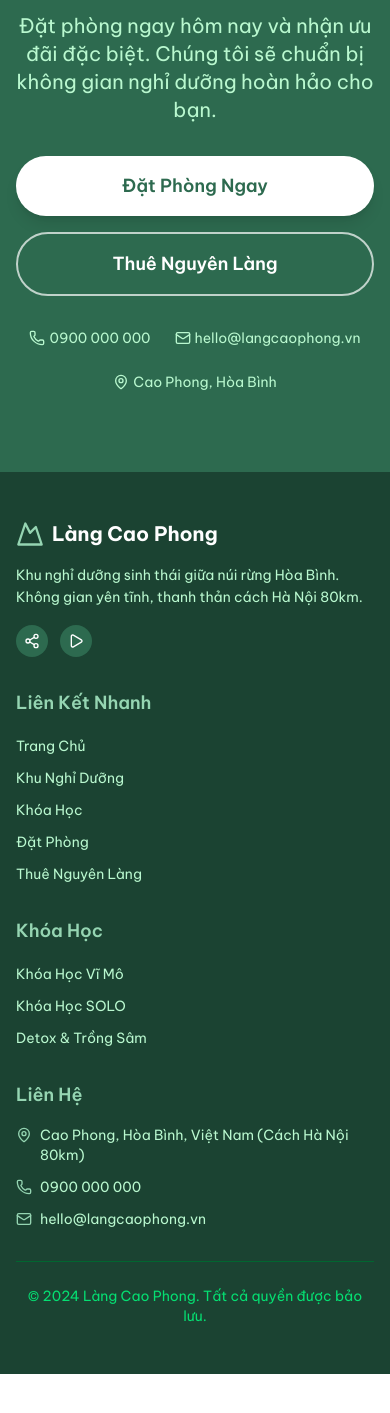
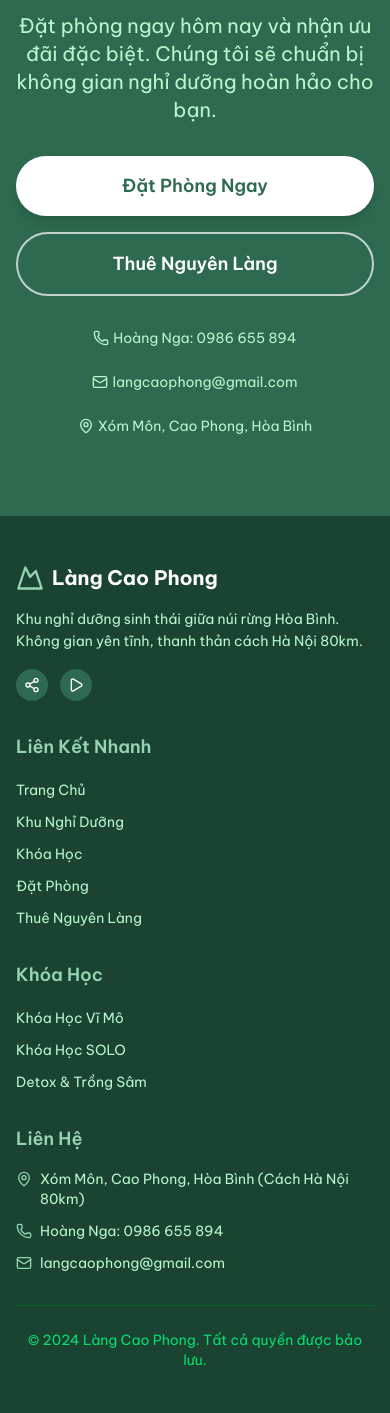
Before and after one commit to tuanhavinalink/langcaophong, a Next.js app: page / in a window 390 px wide. Shown: the part 6423-7836 px from the top of the page. Before the commit the page ends 7797 px from the top, so only its background shows below. Built offline with nearby package versions, Linux system fonts and the light colour scheme; no server answers.

Commit message:
Update contact info: address, phone (Hoang Nga), email

```diff
--- a/src/app/page.tsx
+++ b/src/app/page.tsx
@@ -326,9 +326,9 @@ export default function HomePage() {
             </Link>
           </div>
           <div className="mt-8 flex flex-wrap justify-center gap-6 text-green-200 text-sm">
-            <span className="flex items-center gap-1"><Phone className="w-4 h-4" /> 0900 000 000</span>
-            <span className="flex items-center gap-1"><Mail className="w-4 h-4" /> hello@langcaophong.vn</span>
-            <span className="flex items-center gap-1"><MapPin className="w-4 h-4" /> Cao Phong, Hòa Bình</span>
+            <span className="flex items-center gap-1"><Phone className="w-4 h-4" /> Hoàng Nga: 0986 655 894</span>
+            <span className="flex items-center gap-1"><Mail className="w-4 h-4" /> langcaophong@gmail.com</span>
+            <span className="flex items-center gap-1"><MapPin className="w-4 h-4" /> Xóm Môn, Cao Phong, Hòa Bình</span>
           </div>
         </div>
       </section>
--- a/src/components/Footer.tsx
+++ b/src/components/Footer.tsx
@@ -54,15 +54,15 @@ export default function Footer() {
             <ul className="space-y-3">
               <li className="flex items-start gap-2 text-green-200 text-sm">
                 <MapPin className="w-4 h-4 mt-0.5 shrink-0" style={{ color: '#95d5b2' }} />
-                <span>Cao Phong, Hòa Bình, Việt Nam (Cách Hà Nội 80km)</span>
+                <span>Xóm Môn, Cao Phong, Hòa Bình (Cách Hà Nội 80km)</span>
               </li>
               <li className="flex items-center gap-2 text-green-200 text-sm">
                 <Phone className="w-4 h-4 shrink-0" style={{ color: '#95d5b2' }} />
-                <a href="tel:0900000000" className="hover:text-white transition-colors">0900 000 000</a>
+                <a href="tel:0986655894" className="hover:text-white transition-colors">Hoàng Nga: 0986 655 894</a>
               </li>
               <li className="flex items-center gap-2 text-green-200 text-sm">
                 <Mail className="w-4 h-4 shrink-0" style={{ color: '#95d5b2' }} />
-                <a href="mailto:hello@langcaophong.vn" className="hover:text-white transition-colors">hello@langcaophong.vn</a>
+                <a href="mailto:langcaophong@gmail.com" className="hover:text-white transition-colors">langcaophong@gmail.com</a>
               </li>
             </ul>
           </div>
```
